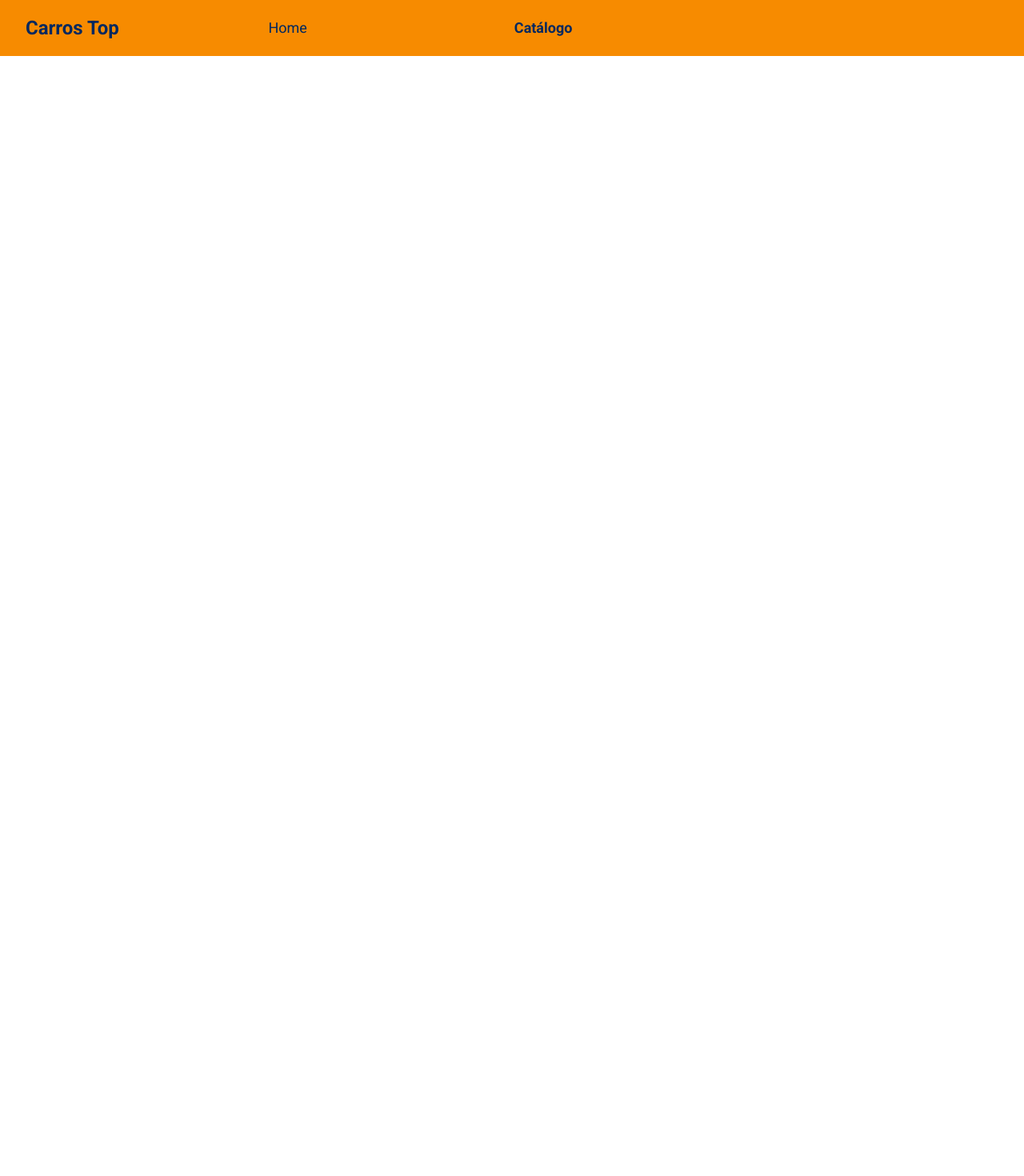
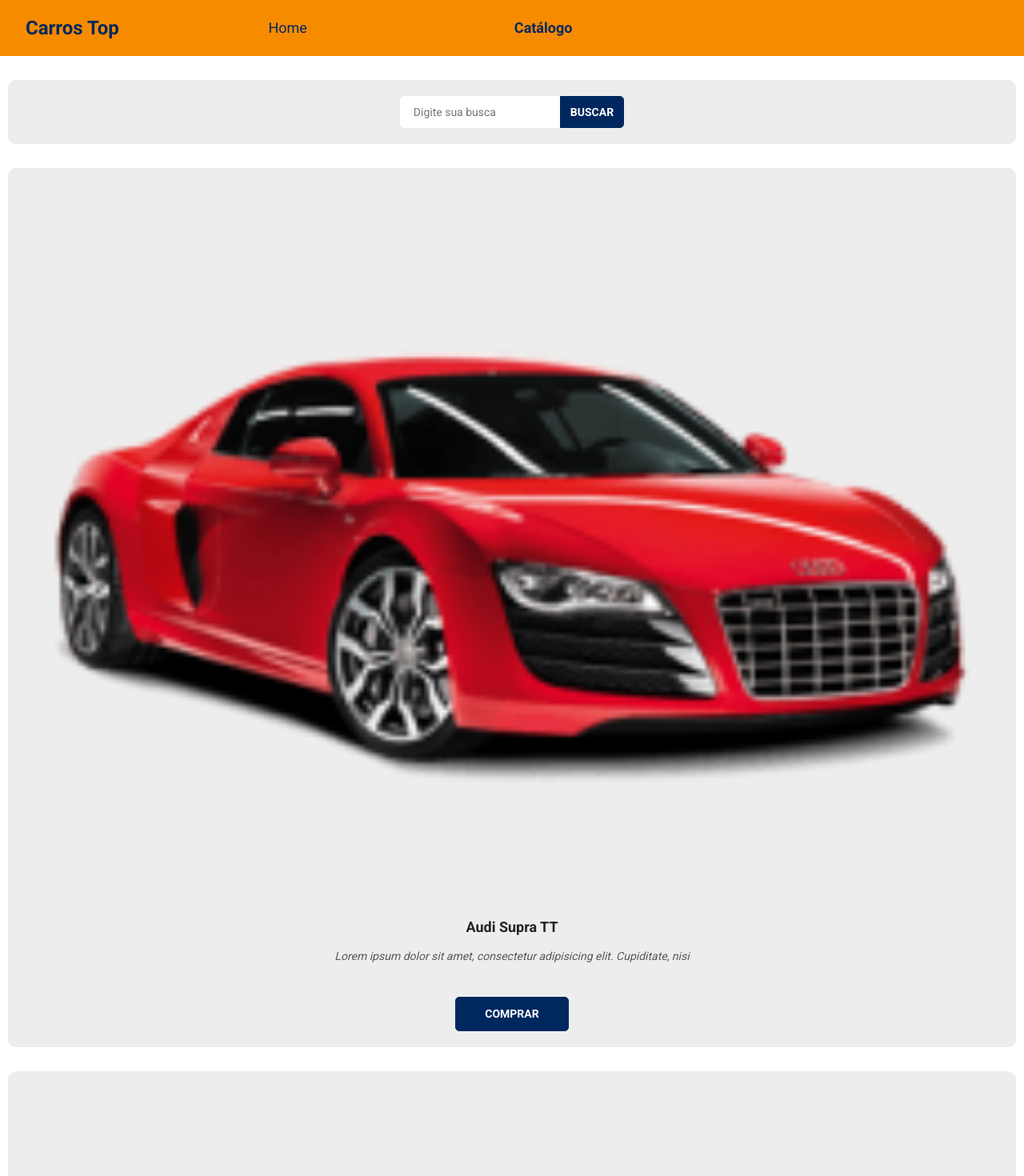
Before and after one commit to gpmendes7/carrostop, a React (Create React App) app in the folder frontweb/: page /catalogo in a window 1280 px wide. Shown: the top 1470 px of the page at 80% size. Before the commit the page ends 800 px from the top, so only its background shows below. Built offline with nearby package versions, Linux system fonts and the light colour scheme; the HTML template or start-up script is replaced by a standard one.

Commit message:
FilterSearch, ProductCard components and Catalogo page

```diff
--- a/frontweb/src/Routes.tsx
+++ b/frontweb/src/Routes.tsx
@@ -1,5 +1,6 @@
 import { BrowserRouter, Switch, Route } from 'react-router-dom';
 import NavBar from './components/Navbar';
+import Catalogo from './pages/Catalogo';
 import Home from './pages/Home';
 
 const Routes = () => (
@@ -9,6 +10,9 @@ const Routes = () => (
       <Route path="/" exact>
         <Home />
       </Route>
+      <Route path="/catalogo" exact>
+        <Catalogo />
+      </Route>
     </Switch>
   </BrowserRouter>
 );
--- a/frontweb/src/components/Button/index.tsx
+++ b/frontweb/src/components/Button/index.tsx
@@ -1,6 +1,6 @@
 import './styles.css';
 
-const ButtonIcon = () => {
+const Button = () => {
   return (
     <div className="btn-container">
       <button className="btn btn-secondary">
@@ -10,4 +10,4 @@ const ButtonIcon = () => {
   );
 };
 
-export default ButtonIcon;
+export default Button;
--- /dev/null
+++ b/frontweb/src/components/FilterSearch/index.tsx
@@ -0,0 +1,14 @@
+import './styles.css';
+
+const FilterSearch = () => {
+  return (
+    <div className="base-card search-card">
+      <input type="text" placeholder="Digite sua busca" />
+      <button className="btn btn-secondary">
+        <h6>Buscar</h6>
+      </button>
+    </div>
+  );
+};
+
+export default FilterSearch;
--- /dev/null
+++ b/frontweb/src/components/FilterSearch/styles.css
@@ -0,0 +1,34 @@
+.search-card {
+  display: flex;
+  flex-direction: row;
+  background: #ededed;
+  padding: 20px 10px;
+  box-shadow: none;
+  margin-bottom: 30px;
+  justify-content: center;
+  align-items: center;
+}
+
+.search-card input[type='text'] {
+  padding: 10px 15px;
+  font-size: 14px;
+  border-color: transparent;
+  border-radius: 5px 0px 0px 5px;
+  width: 200px;
+  height: 40px;
+}
+
+.search-card input[type='text']:hover {
+  outline: none;
+}
+
+.search-card button {
+  border-radius: 0px 5px 5px 0px;
+  height: 40px;
+}
+
+.btn h6 {
+  color: #fff;
+  font-size: 14px;
+  text-transform: uppercase;
+}
--- /dev/null
+++ b/frontweb/src/components/ProductCard/index.tsx
@@ -0,0 +1,23 @@
+import './styles.css';
+
+import CarrImg from '../../assets/images/carro-card.png';
+
+const ProductCard = () => {
+  return (
+    <div className="base-card product-card">
+      <img src={CarrImg} alt="Nome do carro" />
+      <h6>Audi Supra TT</h6>
+      <p>
+        Lorem ipsum dolor sit amet, consectetur adipisicing elit. Cupiditate,
+        nisi
+      </p>
+      <div className="btn-container">
+        <button className="btn btn-secondary">
+          <h6>Comprar</h6>
+        </button>
+      </div>
+    </div>
+  );
+};
+
+export default ProductCard;
--- /dev/null
+++ b/frontweb/src/components/ProductCard/styles.css
@@ -0,0 +1,38 @@
+.product-card {
+  display: flex;
+  flex-direction: column;
+  background: #ededed;
+  padding: 20px 15px;
+  box-shadow: none;
+  margin-bottom: 30px;
+}
+
+.product-card > h6 {
+  font-size: 18px;
+  font-weight: 700;
+  margin-bottom: 15px;
+}
+
+.product-card p {
+  font-size: 14px;
+  font-style: italic;
+  color: #585858;
+  margin-bottom: 40px;
+}
+
+.btn-container {
+  display: flex;
+  justify-content: center;
+  align-items: center;
+}
+
+.btn-container button {
+  border-radius: 5px;
+  padding: 12px 80px;
+}
+
+.btn h6 {
+  color: #fff;
+  font-size: 14px;
+  text-transform: uppercase;
+}
--- /dev/null
+++ b/frontweb/src/pages/Catalogo/index.tsx
@@ -0,0 +1,18 @@
+import FilterSearch from '../../components/FilterSearch';
+import ProductCard from '../../components/ProductCard';
+import './styles.css';
+
+const Catalogo = () => {
+  return (
+    <div className="catalogo-container">
+      <FilterSearch />
+      <ProductCard />
+      <ProductCard />
+      <ProductCard />
+      <ProductCard />
+      <ProductCard />
+    </div>
+  );
+};
+
+export default Catalogo;
--- /dev/null
+++ b/frontweb/src/pages/Catalogo/styles.css
@@ -0,0 +1,6 @@
+.catalogo-container {
+  padding: 10px;
+  font-size: 20px;
+  text-align: center;
+  margin-top: 90px;
+}
--- a/frontweb/src/pages/Home/index.tsx
+++ b/frontweb/src/pages/Home/index.tsx
@@ -1,6 +1,5 @@
 import { Link } from 'react-router-dom';
 import { ReactComponent as MainImage } from '../../assets/images/carro-home.svg';
-import ButtonIcon from '../../components/Button';
 import './styles.css';
 
 const Home = () => {
@@ -19,7 +18,11 @@ const Home = () => {
       </div>
       <div className="base-card home-subcard">
         <Link to="/catalogo">
-          <ButtonIcon />
+          <div className="btn-container">
+            <button className="btn btn-secondary">
+              <h6>Ver Catálogo</h6>
+            </button>
+          </div>
         </Link>
         <p>Começe agora a navegar</p>
       </div>
--- a/frontweb/src/pages/Home/styles.css
+++ b/frontweb/src/pages/Home/styles.css
@@ -1,8 +1,8 @@
 .home-container {
-  padding: 20px;
-  font-size: 22px;
+  padding: 10px;
+  font-size: 14px;
   text-align: center;
-  margin-top: 70px;
+  margin-top: 90px;
 }
 
 .home-card {
@@ -21,22 +21,20 @@
 
 .home-content-container h1 {
   width: 260px;
-  font-size: 1em;
+  font-size: 22px;
   margin-bottom: 15px;
 }
 
 .home-content-container p {
   width: 260px;
-  font-size: 14px;
-  margin-bottom: 30px;
 }
 
 .home-image-container {
-  padding: 40px 20px 25px 20px;
+  padding: 60px 30px 30px 30px;
 }
 
 .home-image-container svg {
-  width: 100%;
+  width: 244px;
   height: auto;
 }
 
@@ -55,3 +53,54 @@
   margin-top: 9px;
   margin-bottom: 0;
 }
+
+.btn-container {
+  display: flex;
+  justify-content: center;
+  align-items: center;
+}
+
+.btn-container button {
+  border-radius: 5px;
+  padding: 12px 36px;
+}
+
+.btn h6 {
+  color: #fff;
+  font-size: 14px;
+  text-transform: uppercase;
+}
+
+@media (min-width: 576px) {
+  .home-container {
+    padding: 20px;
+    font-size: 18px;
+  }
+
+  .home-content-container h1 {
+    width: 420px;
+    font-size: 36px;
+    margin-bottom: 0;
+  }
+
+  .home-content-container p {
+    width: 420px;
+  }
+
+  .home-image-container {
+    padding: 22px 100px 10px 100px;
+  }
+
+  .home-image-container svg {
+    width: 333px;
+  }
+
+  .home-subcard {
+    flex-direction: row;
+    justify-content: center;
+  }
+
+  .home-subcard p {
+    margin-left: 16px;
+  }
+}
```
Also changed, not shown: frontweb/src/assets/images/carro-card.png (added).
